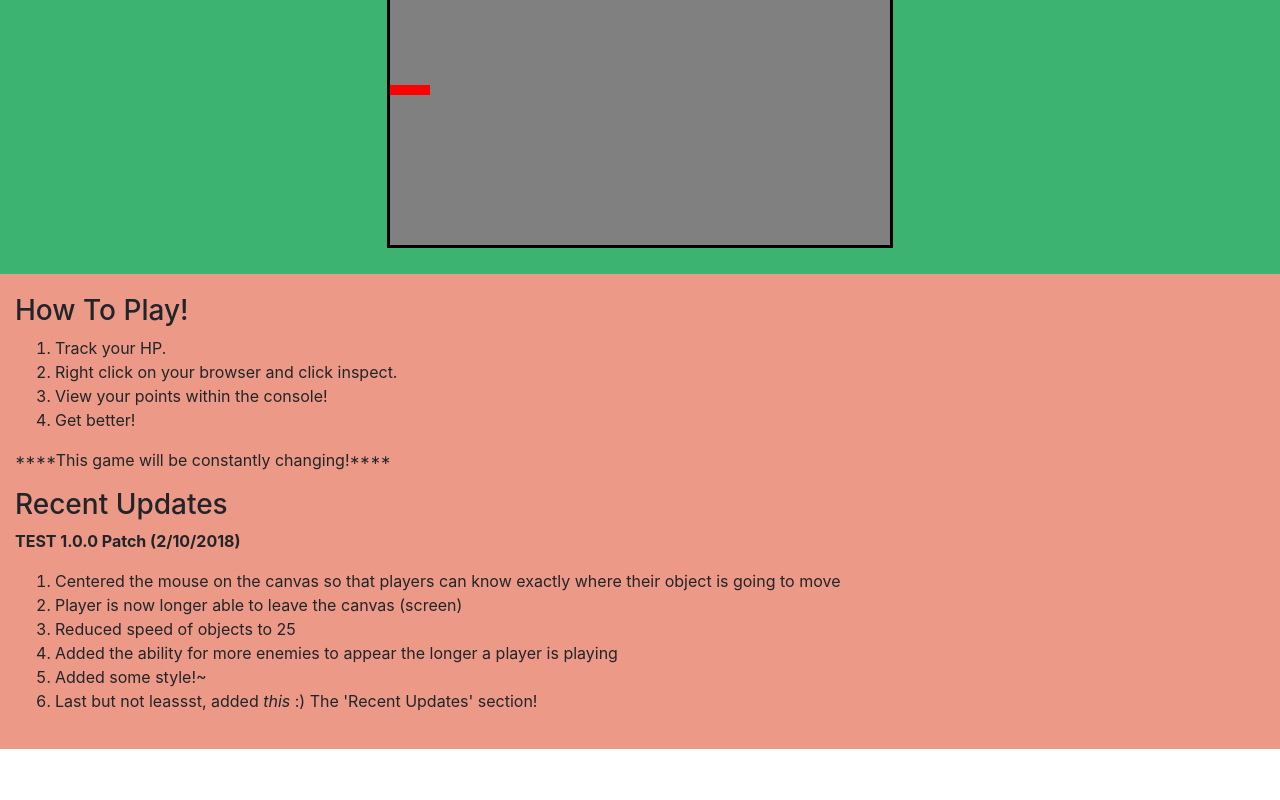
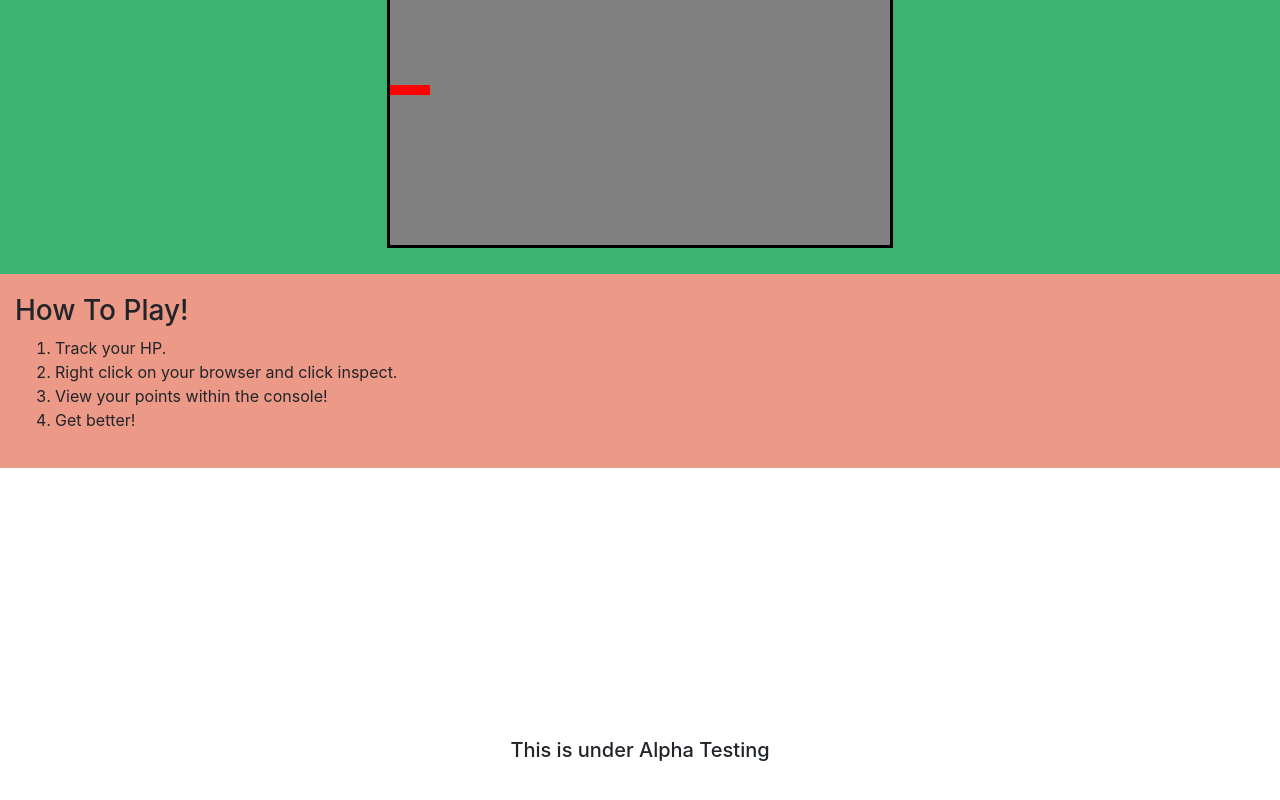
Before and after one commit to aaronamendez/multi-game, a website: page public/index.html in a window 1280 px wide. Shown: the part 376-1176 px from the top of the page. After the commit the page ends 1146 px from the top, so only its background shows below. Drawn offline with nearby package versions, Linux system fonts and the light colour scheme.

Commit message:
Made UI Bit Less Convoluted
Cleeeeean.

```diff
--- a/public/index.html
+++ b/public/index.html
@@ -20,17 +20,6 @@
 			<li>View your points within the console!</li>
 			<li>Get better!</li>
 		</ol>
-		<p>****This game will be constantly changing!****</p>
-		<h3>Recent Updates</h3>
-		<p><strong>TEST 1.0.0 Patch (2/10/2018)</strong></p>
-		<ol>
-			<li>Centered the mouse on the canvas so that players can know exactly where their object is going to move</li>
-			<li>Player is now longer able to leave the canvas (screen)</li>
-			<li>Reduced speed of objects to 25</li>
-			<li>Added the ability for more enemies to appear the longer a player is playing</li>
-			<li>Added some style!~</li>
-			<li>Last but not leassst, added <i>this</i> :) The 'Recent Updates' section!</li>
-		</ol>
 	</div>
 
  	<h5 style="text-align: center; margin-top: 270px;"> This is under Alpha Testing </h5>
```
